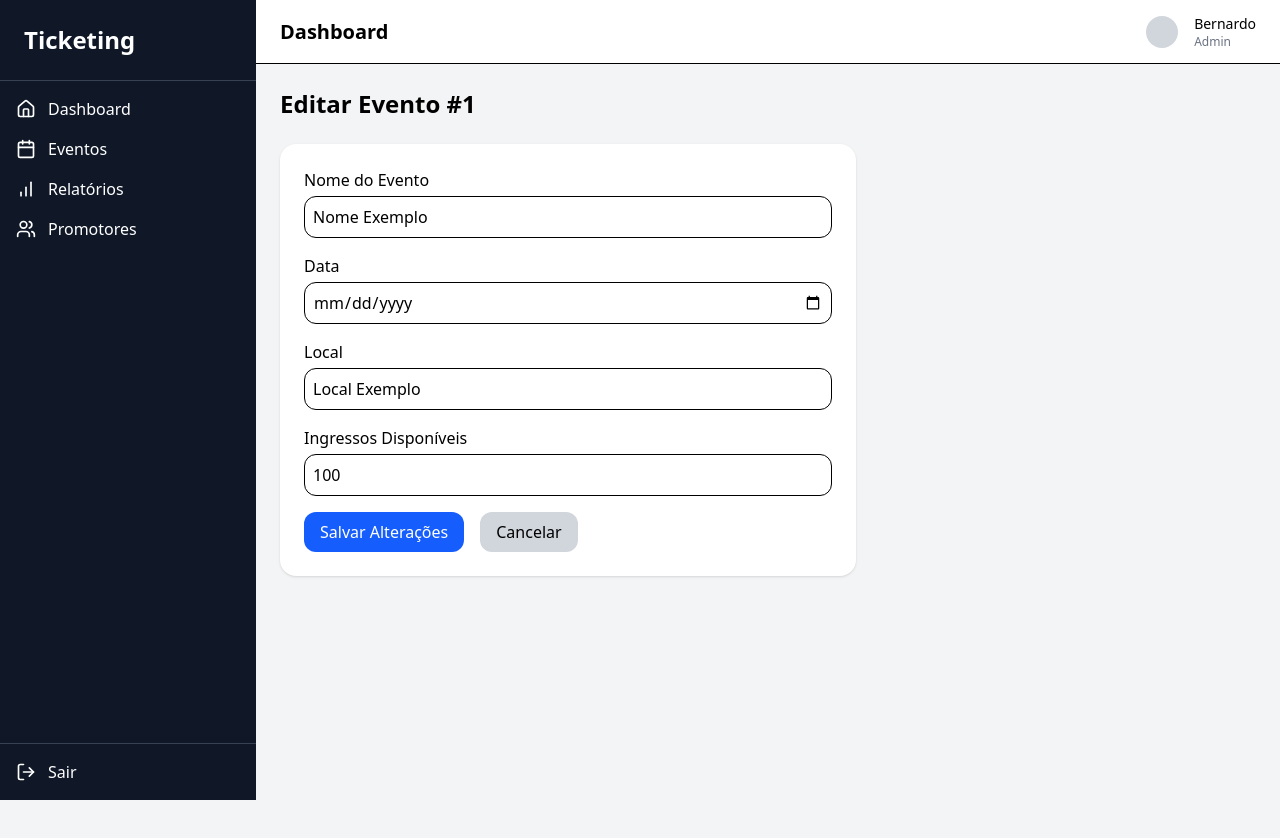
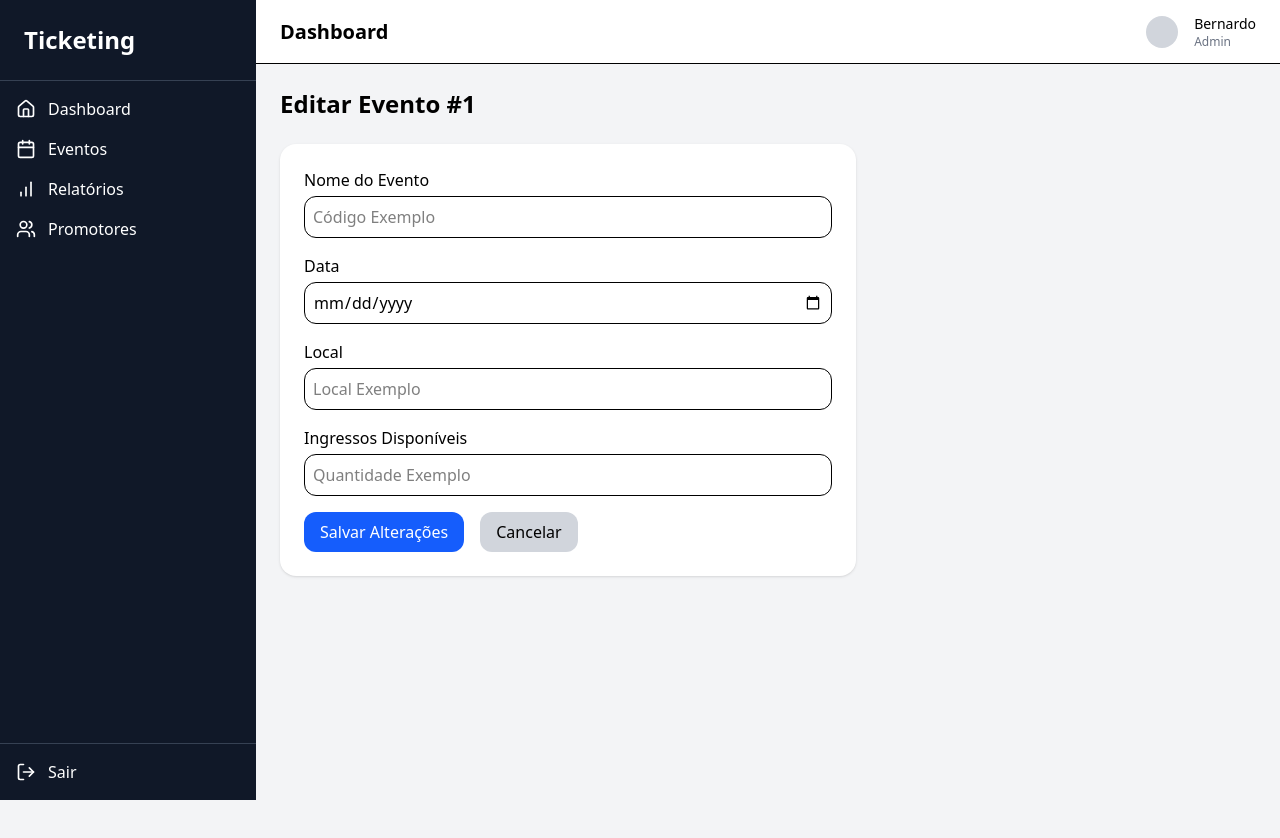
Before and after one commit to bernardoburigo/projeto-ticketing, a React (Vite) app in the folder Dashboard/frontend/: page /eventos/1/editar in a window 1280 px wide. Shown: the top 838 px of the page. Built offline with nearby package versions, Linux system fonts and the light colour scheme.

Commit message:
fix: placeholders

```diff
--- a/Dashboard/frontend/src/pages/CriarEvento.jsx
+++ b/Dashboard/frontend/src/pages/CriarEvento.jsx
@@ -29,6 +29,7 @@ const CriarEvento = () => {
                 type="text"
                 className="w-full border rounded-xl p-2"
                 required
+                placeholder="Nome Exemplo"
               />
             </div>
 
@@ -47,6 +48,7 @@ const CriarEvento = () => {
                 type="text"
                 className="w-full border rounded-xl p-2"
                 required
+                placeholder="Endereço Exemplo"
               />
             </div>
 
@@ -56,6 +58,7 @@ const CriarEvento = () => {
                 type="number"
                 className="w-full border rounded-xl p-2"
                 required
+                placeholder="Quantidade Exemplo"
               />
             </div>
 
--- a/Dashboard/frontend/src/pages/EditarEvento.jsx
+++ b/Dashboard/frontend/src/pages/EditarEvento.jsx
@@ -30,7 +30,7 @@ const EditarEvento = () => {
                 type="text"
                 className="w-full border rounded-xl p-2"
                 required
-                defaultValue="Nome Exemplo"
+                placeholder="Código Exemplo"
               />
             </div>
 
@@ -49,7 +49,7 @@ const EditarEvento = () => {
                 type="text"
                 className="w-full border rounded-xl p-2"
                 required
-                defaultValue="Local Exemplo"
+                placeholder="Local Exemplo"
               />
             </div>
 
@@ -59,7 +59,7 @@ const EditarEvento = () => {
                 type="number"
                 className="w-full border rounded-xl p-2"
                 required
-                defaultValue="100"
+                placeholder="Quantidade Exemplo"
               />
             </div>
 
```
